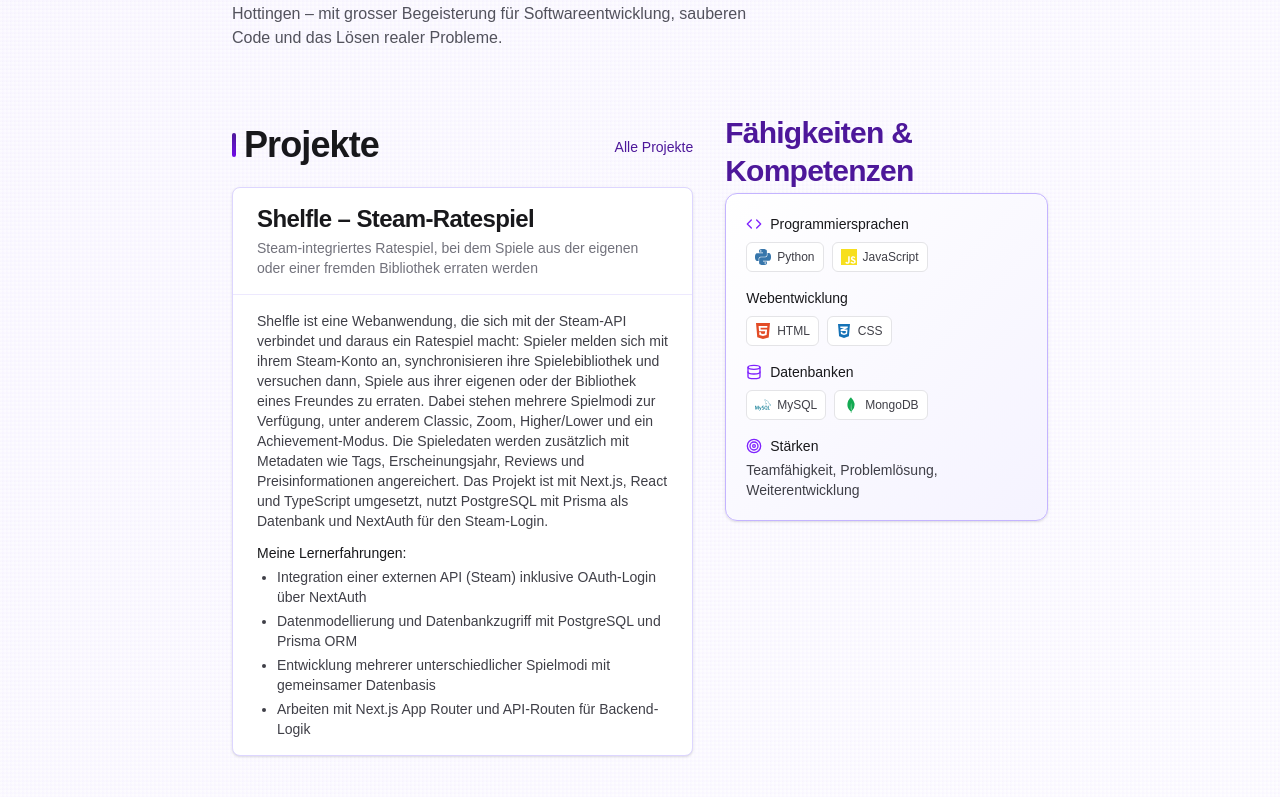
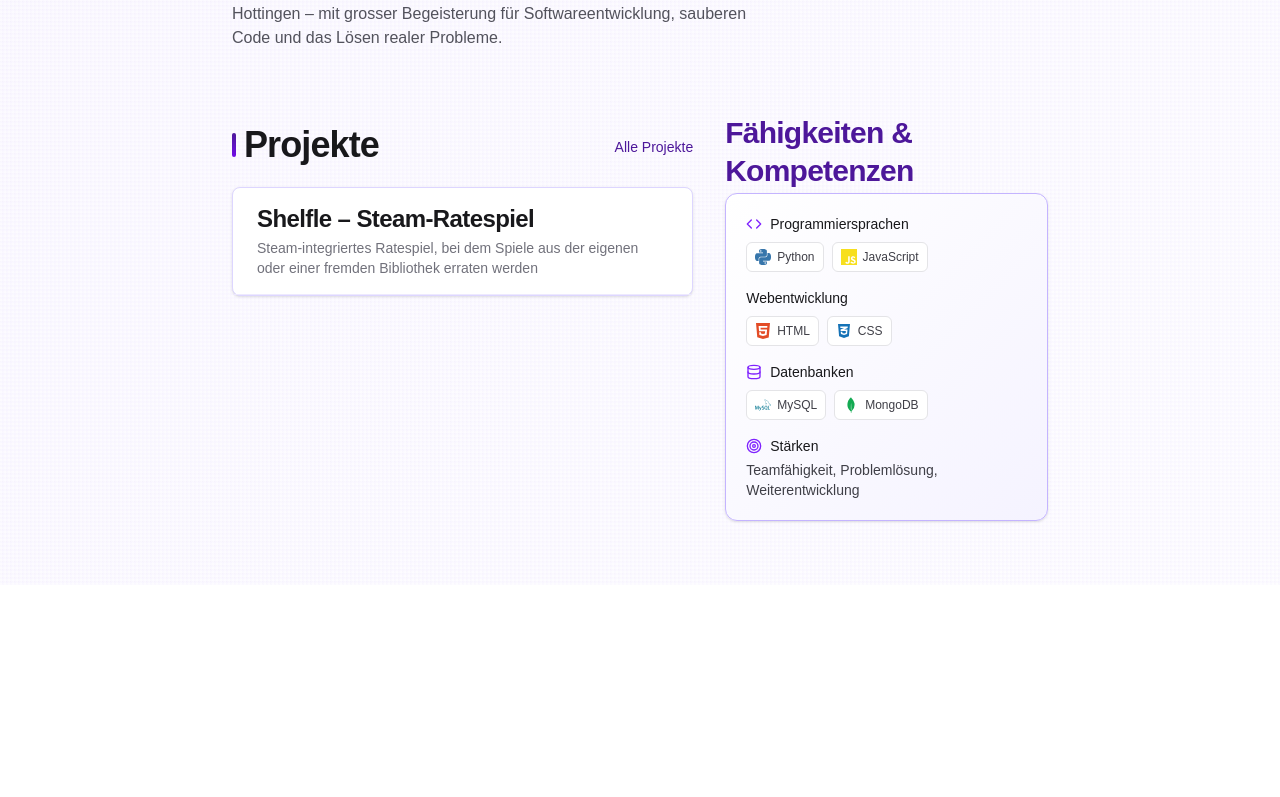
Before and after one commit to im24a-voegelie/Portfolio, a Next.js app: page / in a window 1280 px wide. Shown: the part 291-1088 px from the top of the page. After the commit the page ends 876 px from the top, so only its background shows below. Built offline with nearby package versions, Linux system fonts and the light colour scheme.

Commit message:
home view changed

```diff
--- a/app/page.js
+++ b/app/page.js
@@ -2,7 +2,7 @@
 
 import { useState } from 'react';
 import Link from "next/link";
-import Card, { CardContent, CardHeader } from "@/components/ui/card";
+import Card, { CardHeader } from "@/components/ui/card";
 import Button from "@/components/ui/button";
 import { ScrollFadeIn, StaggerContainer, StaggerChild } from "@/components/animations/ScrollFadeIn";
 import { AnimatedCard } from "@/components/ui/AnimatedCard";
@@ -84,19 +84,6 @@
                           </p>
                         </div>
                       </CardHeader>
-                      <CardContent>
-                        <p className="text-sm text-zinc-700 dark:text-zinc-300">
-                          {featuredProject.fullDescription[language]}
-                        </p>
-                        <p className="mt-3 text-sm font-medium text-zinc-900 dark:text-zinc-100">
-                          {t.home.previewLearningsLabel}
-                        </p>
-                        <ul className="mt-1 list-disc space-y-1 pl-5 text-sm text-zinc-700 dark:text-zinc-300">
-                          {featuredProject.learnings[language].slice(0, 4).map((learning, idx) => (
-                            <li key={idx}>{learning}</li>
-                          ))}
-                        </ul>
-                      </CardContent>
                     </Card>
                   </Link>
                 </AnimatedCard>
--- a/data/translations.js
+++ b/data/translations.js
@@ -25,7 +25,6 @@
       aboutMe: 'Über mich',
       projectsHeading: 'Projekte',
       allProjects: 'Alle Projekte',
-      previewLearningsLabel: 'Meine Lernerfahrungen:',
       skillsHeading: 'Fähigkeiten & Kompetenzen',
     },
     about: {
@@ -151,7 +150,6 @@
       aboutMe: 'About Me',
       projectsHeading: 'Projects',
       allProjects: 'All Projects',
-      previewLearningsLabel: 'What I learned:',
       skillsHeading: 'Skills & Competencies',
     },
     about: {
```
